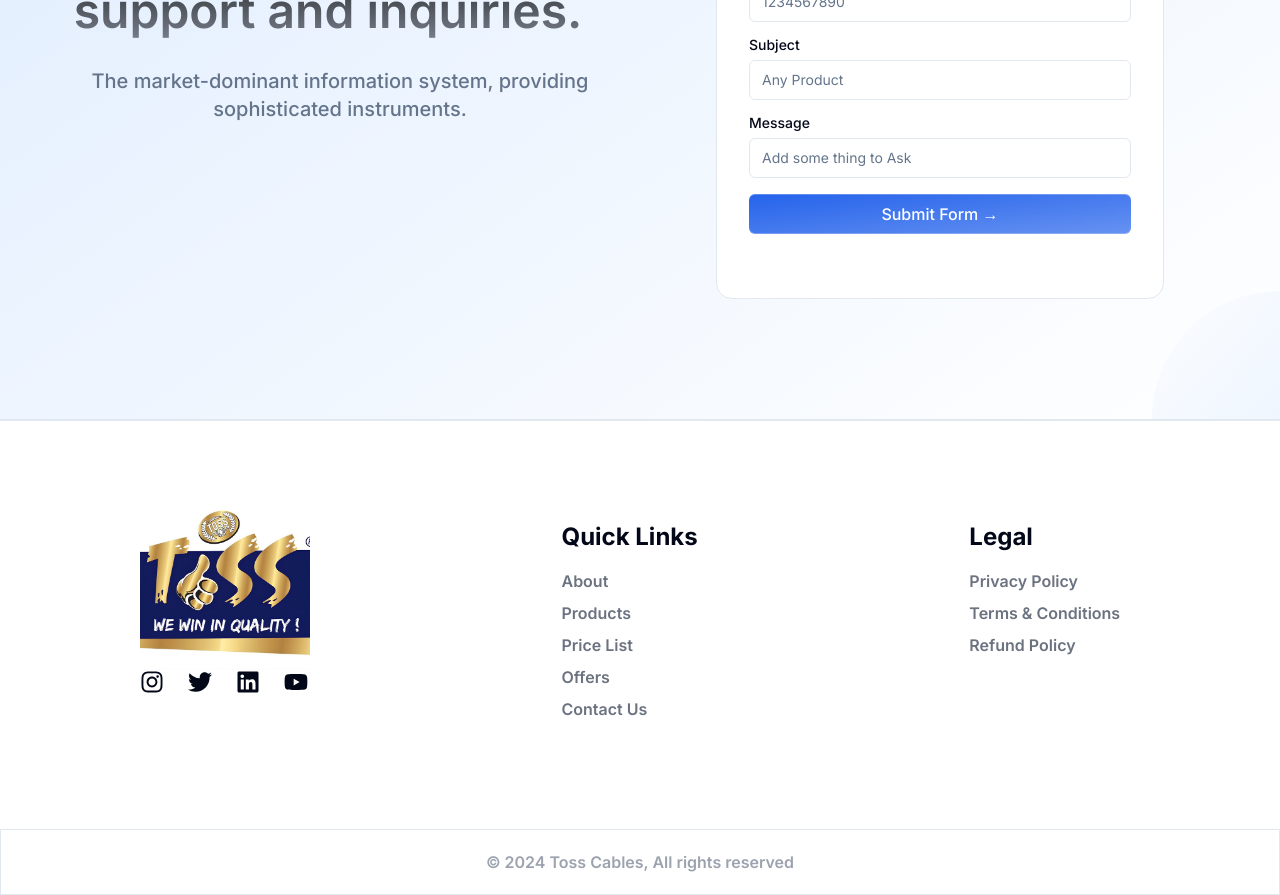
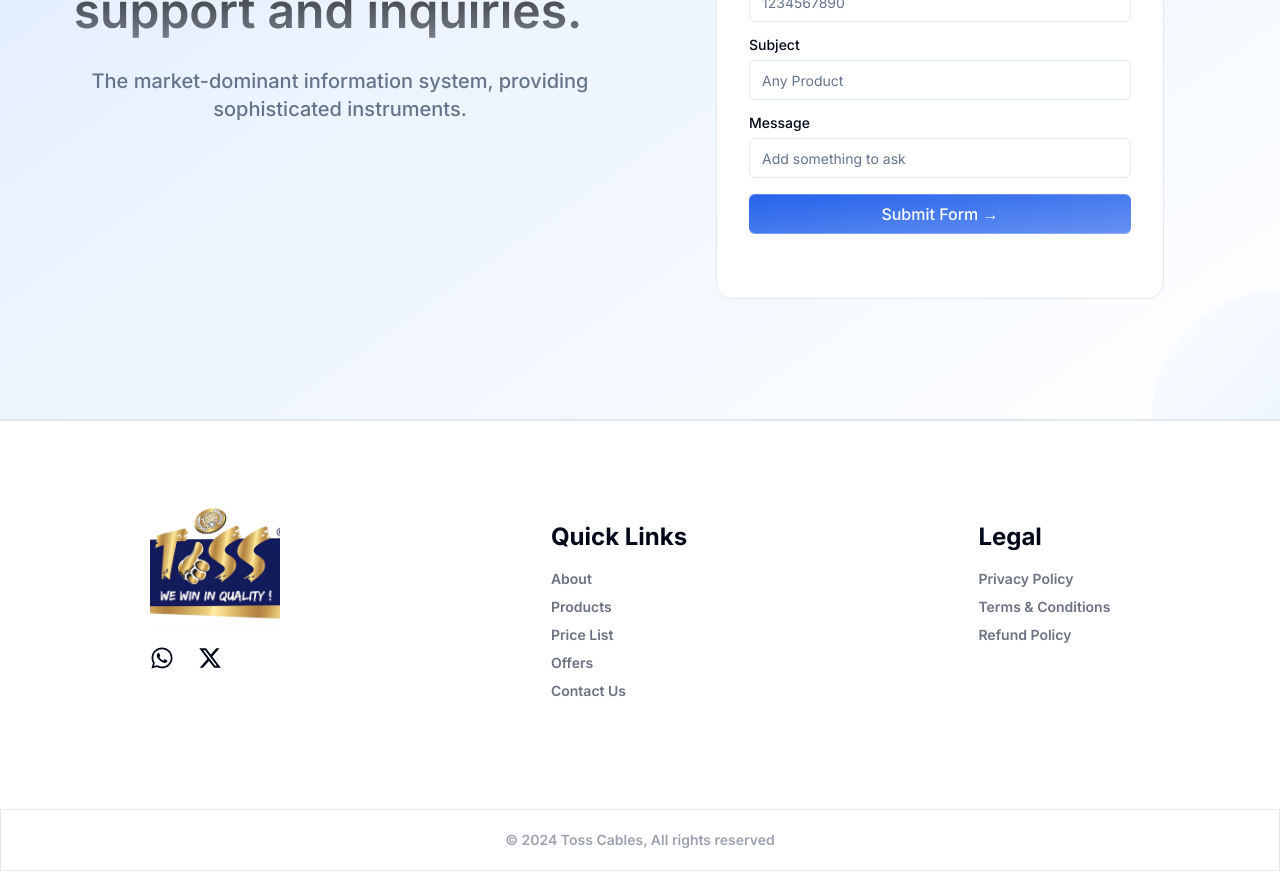
Before and after one commit to darshit890/crosscables, a Next.js app: page /contactUs in a window 1280 px wide. Shown: the part 600-1495 px from the top of the page. After the commit the page ends 1471 px from the top, so only its background shows below. Built offline with nearby package versions, Linux system fonts and the light colour scheme.

Commit message:
modified:   components/AboutUs.tsx 	modified:   components/Contact.tsx 	modified:   components/Footer.tsx 	modified:   components/Hero.tsx 	modified:   components/Navbar.tsx 	modified:   components/ProductList.tsx 	modified:   components/SignupCompo.tsx 	modified:   components/SignupForm.tsx

```diff
--- a/components/Footer.tsx
+++ b/components/Footer.tsx
@@ -1,65 +1,48 @@
 import Image from "next/image";
+import Link from "next/link";
 import React from "react";
-import { FaInstagram } from "react-icons/fa";
-import { FaTwitter } from "react-icons/fa";
-import { FaLinkedin } from "react-icons/fa";
-import { FaYoutube } from "react-icons/fa";
+import { FaWhatsapp } from "react-icons/fa";
+import { FaXTwitter } from 'react-icons/fa6';
 
 function Footer() {
   return (
     <div className="">
-    <div className="border-t border w-full "></div>
-      <section className="max-w-7xl mx-auto ">
-        <div className=" h-1/2 w-full flex md:flex-row flex-col justify-around items-start py-20 px-6 mx-auto ">
-          <div className="">
+      <div className="border-t border w-full"></div>
+      <section className="max-w-7xl mx-auto">
+        <div className="w-full flex flex-col md:flex-row justify-around items-start py-10 md:py-20 px-4 sm:px-6 mx-auto">
+          <div className="mb-8 md:mb-0 text-center md:text-left">
             <ul>
-              <Image src={'/logo.jpg'} alt="" width={170} height={75} />
-              <div className="flex gap-6 pb-5">
-                <FaInstagram className="text-2xl cursor-pointer hover:text-yellow-600" />
-                <FaTwitter className="text-2xl cursor-pointer hover:text-blue-600" />
-                <FaLinkedin className="text-2xl cursor-pointer hover:text-blue-600" />
-                <FaYoutube className="text-2xl cursor-pointer hover:text-red-600" />
+              <Image src={'/logo.jpg'} alt="" width={130} height={60} className="mx-auto md:mx-0 mb-4" />
+              <div className="flex gap-4 md:gap-6 pb-5 justify-center md:justify-start">
+                <Link href={"https://wa.me/9898222345"}><FaWhatsapp className="text-xl md:text-2xl cursor-pointer hover:text-green-600" /></Link>
+                <Link href={"https://x.com/TossCables"}><FaXTwitter className="text-xl md:text-2xl cursor-pointer hover:text-blue-600" /></Link>
               </div>
             </ul>
           </div>
-          <div className="p-5">
+          <div className="p-3 md:p-5 mb-6 md:mb-0 text-center md:text-left">
             <ul>
-              <p className=" font-bold text-2xl pb-4">Quick Links</p>
-              <li className="text-gray-500 text-md pb-2 font-semibold hover:text-primary cursor-pointer">
-                About
-              </li>
-              <li className="text-gray-500 text-md pb-2 font-semibold hover:text-primary cursor-pointer">
-                Products
-              </li>
-              <li className="text-gray-500 text-md pb-2 font-semibold hover:text-primary cursor-pointer">
-                Price List
-              </li>
-              <li className="text-gray-500 text-md pb-2 font-semibold hover:text-primary cursor-pointer">
-                Offers
-              </li>
-              <li className="text-gray-500 text-md pb-2 font-semibold hover:text-primary cursor-pointer">
-                Contact Us
-              </li>
+              <p className="font-bold text-xl md:text-2xl pb-2 md:pb-4">Quick Links</p>
+              {["About", "Products", "Price List", "Offers", "Contact Us"].map((item) => (
+                <li key={item} className="text-gray-500 text-sm md:text-md pb-1 md:pb-2 font-semibold hover:text-primary cursor-pointer">
+                  {item}
+                </li>
+              ))}
             </ul>
           </div>
-          <div className="p-5">
+          <div className="p-3 md:p-5 text-center md:text-left">
             <ul>
-              <p className=" font-bold text-2xl pb-4">Legal</p>
-              <li className="text-gray-500 text-md pb-2 font-semibold hover:text-primary cursor-pointer">
-                Privacy Policy
-              </li>
-              <li className="text-gray-500 text-md pb-2 font-semibold hover:text-primary cursor-pointer">
-                Terms & Conditions
-              </li>
-              <li className="text-gray-500 text-md pb-2 font-semibold hover:text-primary cursor-pointer">
-                Refund Policy
-              </li>
+              <p className="font-bold text-xl md:text-2xl pb-2 md:pb-4">Legal</p>
+              {["Privacy Policy", "Terms & Conditions", "Refund Policy"].map((item) => (
+                <li key={item} className="text-gray-500 text-sm md:text-md pb-1 md:pb-2 font-semibold hover:text-primary cursor-pointer">
+                  {item}
+                </li>
+              ))}
             </ul>
           </div>
         </div>
       </section>
-      <div className="flex flex-col justify-center items-center text-center  py-5 border-t border">
-        <h1 className=" text-gray-400 font-semibold">
+      <div className="flex flex-col justify-center items-center text-center py-3 md:py-5 border-t border">
+        <h1 className="text-gray-400 text-xs md:text-sm font-semibold">
           © 2024 Toss Cables, All rights reserved
         </h1>
       </div>
--- a/components/Hero.tsx
+++ b/components/Hero.tsx
@@ -1,22 +1,20 @@
 "use client";
 import { motion } from "framer-motion";
 import React from "react";
-
 import Link from "next/link";
-
 import { HeroHighlight, Highlight } from "./ui/hero-highlight";
 import Meteors from "./magicui/meteor";
 
 const Hero = () => {
   return (
     <div>
-      <div className="h-45 relative flex  w-full flex-col items-center justify-center overflow-hidden rounded-lg border bg-background md:shadow-xl">
-        <HeroHighlight className="h-full w-full flex flex-col items-center justify-center gap-3 ">
-          <h6 className="text-2xl font-semibold text-center">
+      <div className="h-[80vh] sm:h-45 relative flex w-full flex-col items-center justify-center overflow-hidden rounded-lg border bg-background md:shadow-xl">
+        <HeroHighlight className="h-full w-full flex flex-col items-center justify-center gap-3 px-4 sm:px-0">
+          <h6 className="text-xl sm:text-2xl font-semibold text-center">
             Need Best Two Wheeler Control Cables?
           </h6>
           <Meteors number={30} />
-          <br />
+          <br className="hidden sm:block" />
           <motion.h1
             initial={{
               opacity: 0,
@@ -30,17 +28,17 @@ const Hero = () => {
               duration: 0.5,
               ease: [0.4, 0.0, 0.2, 1],
             }}
-            className="text-2xl px-4 md:text-4xl lg:text-5xl font-bold text-neutral-700 dark:text-white max-w-4xl leading-relaxed lg:leading-snug text-center mx-auto "
+            className="text-xl sm:text-2xl md:text-4xl lg:text-5xl font-bold text-neutral-700 dark:text-white max-w-4xl leading-relaxed lg:leading-snug text-center mx-auto"
           >
             We Are The{" "}
             <Highlight className="text-black dark:text-white">
               Manufacturer of High-End Two Wheeler Control Cables.
             </Highlight>
           </motion.h1>
-          <br />
-          <div className="flex gap-4">
+          <br className="hidden sm:block" />
+          <div className="flex gap-4 mt-6 sm:mt-0">
             <Link href={"/products"}>
-              <button className="shadow-[0_4px_14px_0_rgb(0,118,255,39%)] hover:shadow-[0_6px_20px_rgba(0,118,255,23%)] hover:bg-primary/90 px-8 py-2 bg-primary rounded-md text-white font-light transition duration-200 ease-linear">
+              <button className="shadow-[0_4px_14px_0_rgb(0,118,255,39%)] hover:shadow-[0_6px_20px_rgba(0,118,255,23%)] hover:bg-primary/90 px-6 sm:px-8 py-2 bg-primary rounded-md text-white font-light transition duration-200 ease-linear text-sm sm:text-base">
                 Our Products
               </button>
             </Link>
--- a/components/SignupCompo.tsx
+++ b/components/SignupCompo.tsx
@@ -1,21 +1,21 @@
 import React from "react";
 import SignupFormDemo from "./SignupForm";
 
-
-
 const SignupCompo = () => {
   return (
-    <section className="flex flex-col lg:flex-row max-w-7xl mx-auto  pb-20">
-      <div className="flex flex-col justify-center">
-        <span className="pointer-events-none max-w-xl whitespace-pre-wrap bg-gradient-to-b from-primary to-gray-300/80 bg-clip-text text-center text-5xl font-semibold leading-none text-transparent dark:from-white dark:to-slate-900/10 pb-4 mx-auto">
-        Get in touch for any support and inquiries.
+    <section className="flex flex-col lg:flex-row max-w-7xl mx-auto pb-10 sm:pb-16 lg:pb-20 px-4 sm:px-6 lg:px-8">
+      <div className="flex flex-col justify-center lg:w-1/2 mb-8 lg:mb-0">
+        <span className="pointer-events-none max-w-xl whitespace-pre-wrap bg-gradient-to-b from-primary to-gray-300/80 bg-clip-text text-center text-3xl sm:text-4xl lg:text-5xl font-semibold leading-tight lg:leading-none text-transparent dark:from-white dark:to-slate-900/10 pb-2 sm:pb-4 mx-auto">
+          Get in touch for any support and inquiries.
         </span>
-        <p className="text-xl text-muted-foreground max-w-xl  pt-4 font-medium text-center mx-auto pb-20 ">
+        <p className="text-base sm:text-lg lg:text-xl text-muted-foreground max-w-xl pt-2 sm:pt-4 font-medium text-center mx-auto pb-6 sm:pb-10 lg:pb-0">
           The market-dominant information system, providing sophisticated
           instruments.
         </p>
       </div>
-      <SignupFormDemo />
+      <div className="lg:w-1/2">
+        <SignupFormDemo />
+      </div>
     </section>
   );
 };
--- a/components/SignupForm.tsx
+++ b/components/SignupForm.tsx
@@ -38,28 +38,28 @@ const SignupFormDemo =() => {
   }
 
   return (
-    <div className="max-w-md w-full mx-auto rounded-none md:rounded-2xl p-4 md:p-8 shadow-input bg-white dark:bg-black border">
-      <h2 className="font-bold text-xl text-neutral-800 dark:text-neutral-200">
+    <div className="w-full max-w-md mx-auto rounded-none md:rounded-2xl p-4 md:p-8 shadow-input bg-white dark:bg-black border">
+      <h2 className="font-bold text-lg sm:text-xl text-neutral-800 dark:text-neutral-200">
         Contact Us
       </h2>
-      <p className="text-neutral-600 text-sm max-w-sm mt-2 dark:text-neutral-300">
-        Fill the form for contact us and will reach out to you.
+      <p className="text-neutral-600 text-xs sm:text-sm max-w-sm mt-2 dark:text-neutral-300">
+        Fill the form to contact us and we will reach out to you.
       </p>
 
-      <form className="my-8" onSubmit={handleSubmit}>
-        <div className="flex flex-col md:flex-row space-y-2 md:space-y-0 md:space-x-2 mb-4">
-          <LabelInputContainer>
+      <form className="my-4 sm:my-8" onSubmit={handleSubmit}>
+        <div className="flex flex-col sm:flex-row space-y-2 sm:space-y-0 sm:space-x-2 mb-4">
+          <LabelInputContainer className="w-full sm:w-1/2">
             <Label htmlFor="firstname">First name</Label>
             <Input id="firstname" placeholder="Tyler" type="text" name="firstname" />
           </LabelInputContainer>
-          <LabelInputContainer>
+          <LabelInputContainer className="w-full sm:w-1/2">
             <Label htmlFor="lastname">Last name</Label>
             <Input id="lastname" placeholder="Durden" type="text" name="lastname"/>
           </LabelInputContainer>
         </div>
         <LabelInputContainer className="mb-4">
           <Label htmlFor="email">Email Address</Label>
-          <Input id="email" placeholder="abc@gmail.com.com" type="email" name="email"/>
+          <Input id="email" placeholder="abc@gmail.com" type="email" name="email"/>
         </LabelInputContainer>
         <LabelInputContainer className="mb-4">
           <Label htmlFor="contactno">Contact Number</Label>
@@ -71,12 +71,11 @@ const SignupFormDemo =() => {
         </LabelInputContainer>
         <LabelInputContainer className="mb-4">
           <Label htmlFor="message">Message</Label>
-          <Input id="message" placeholder="Add some thing to Ask" type="textarea" name="message"/>
+          <Input id="message" placeholder="Add something to ask" type="textarea" name="message"/>
         </LabelInputContainer>
 
-
         <button
-          className="bg-gradient-to-br relative group/btn from-primary dark:from-primary/80 dark:to-zinc-900 to-primary/70 block dark:bg-zinc-800 w-full text-white rounded-md h-10 font-medium shadow-[0px_1px_0px_0px_#ffffff40_inset,0px_-1px_0px_0px_#ffffff40_inset] dark:shadow-[0px_1px_0px_0px_var(--zinc-800)_inset,0px_-1px_0px_0px_var(--zinc-800)_inset]"
+          className="bg-gradient-to-br relative group/btn from-primary dark:from-primary/80 dark:to-zinc-900 to-primary/70 block dark:bg-zinc-800 w-full text-white rounded-md h-10 font-medium shadow-[0px_1px_0px_0px_#ffffff40_inset,0px_-1px_0px_0px_#ffffff40_inset] dark:shadow-[0px_1px_0px_0px_var(--zinc-800)_inset,0px_-1px_0px_0px_var(--zinc-800)_inset] text-sm sm:text-base"
           type="submit"
         >
           Submit Form &rarr;
```
Also changed, not shown: components/AboutUs.tsx (+17 -14 lines), components/Contact.tsx (+8 -9 lines), components/Navbar.tsx (+10 -7 lines), components/ProductList.tsx (+17 -14 lines).
